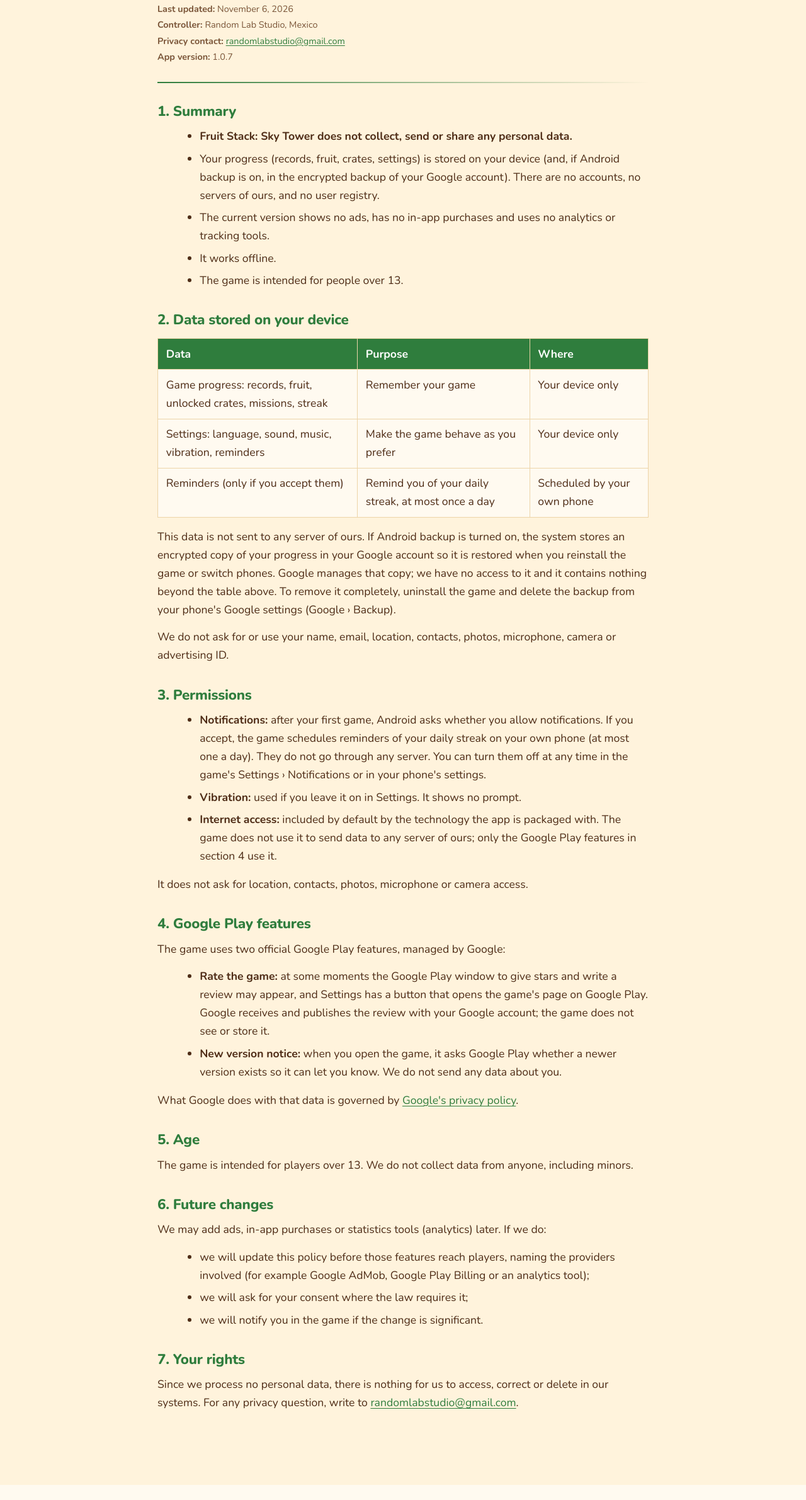
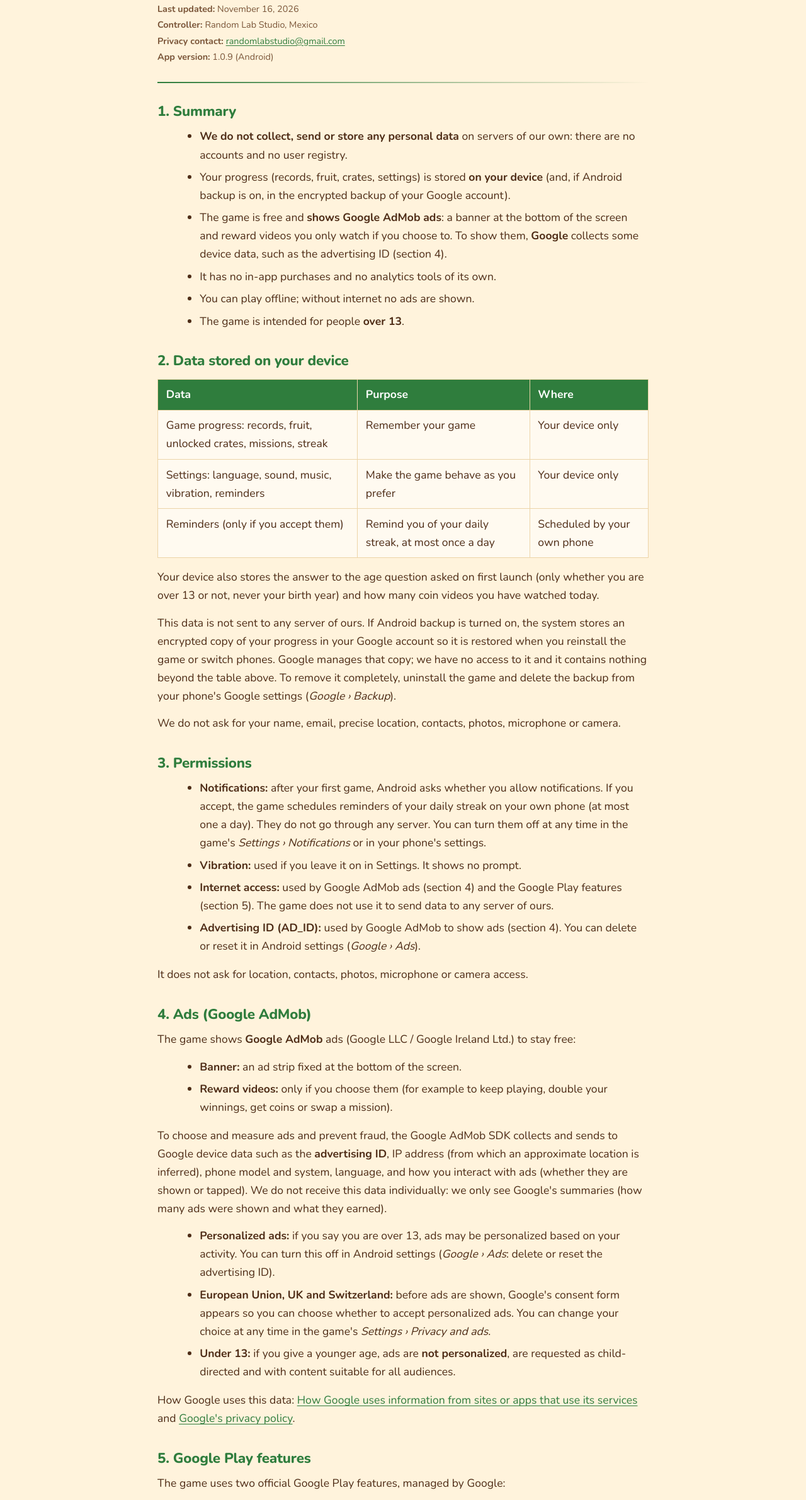
Before and after one commit to randomlabstudio/randomlabstudio.github.io, a plain HTML site: page fruit-stack/privacidad/index.html in a window 1280 px wide. Shown: the part 254-2636 px from the top of the page at 63% size. Drawn offline with Linux system fonts and the light colour scheme.

Commit message:
Política de Fruit Stack para la 1.0.9 con anuncios de Google AdMob, y app-ads.txt
Co-Authored-By: Claude Opus 5.5 <noreply@anthropic.com>

```diff
--- a/fruit-stack/privacidad/index.html
+++ b/fruit-stack/privacidad/index.html
@@ -4,7 +4,7 @@
 <meta charset="utf-8">
 <meta name="viewport" content="width=device-width, initial-scale=1">
 <title data-es="Política de privacidad · Fruit Stack: Sky Tower" data-en="Privacy Policy · Fruit Stack: Sky Tower">Política de privacidad · Fruit Stack: Sky Tower</title>
-<meta name="description" content="Política de privacidad de Fruit Stack: Sky Tower (Random Lab Studio): el juego no recoge, no envía y no comparte ningún dato personal." data-es="Política de privacidad de Fruit Stack: Sky Tower (Random Lab Studio): el juego no recoge, no envía y no comparte ningún dato personal." data-en="Privacy policy for Fruit Stack: Sky Tower (Random Lab Studio): the game does not collect, send or share any personal data.">
+<meta name="description" content="Política de privacidad de Fruit Stack: Sky Tower (Random Lab Studio): qué se guarda en tu dispositivo y qué datos usa Google AdMob para los anuncios." data-es="Política de privacidad de Fruit Stack: Sky Tower (Random Lab Studio): qué se guarda en tu dispositivo y qué datos usa Google AdMob para los anuncios." data-en="Privacy policy for Fruit Stack: Sky Tower (Random Lab Studio): what is stored on your device and what data Google AdMob uses for ads.">
 <meta name="theme-color" content="#0164BE">
 <meta name="color-scheme" content="light dark">
 <meta name="referrer" content="no-referrer">
@@ -20,7 +20,7 @@
 <meta property="og:type" content="website">
 <meta property="og:site_name" content="Random Lab Studio">
 <meta property="og:title" content="Política de privacidad · Fruit Stack: Sky Tower">
-<meta property="og:description" content="Política de privacidad de Fruit Stack: Sky Tower (Random Lab Studio): el juego no recoge, no envía y no comparte ningún dato personal.">
+<meta property="og:description" content="Política de privacidad de Fruit Stack: Sky Tower (Random Lab Studio): qué se guarda en tu dispositivo y qué datos usa Google AdMob para los anuncios.">
 <meta property="og:url" content="https://randomlabstudio.github.io/fruit-stack/privacidad/">
 <meta property="og:image" content="https://randomlabstudio.github.io/assets/img/fruit-stack/icon-512.png">
 <meta property="og:locale" content="es_MX">
@@ -52,18 +52,19 @@
     <h1>Política de privacidad — Fruit Stack: Sky Tower</h1>
     <div class="meta">
       <!-- FECHA DE ACTUALIZACIÓN (español): editar aquí y en el bloque English -->
-      <p><strong>Última actualización:</strong> <time datetime="2026-11-06">6 de noviembre de 2026</time></p>
+      <p><strong>Última actualización:</strong> <time datetime="2026-11-16">16 de noviembre de 2026</time></p>
       <p><strong>Responsable:</strong> Random Lab Studio, México</p>
       <p><strong>Contacto de privacidad:</strong> <a href="mailto:randomlabstudio@gmail.com">randomlabstudio@gmail.com</a></p>
-      <p><strong>Versión de la app:</strong> 1.0.7</p>
+      <p><strong>Versión de la app:</strong> 1.0.9 (Android)</p>
     </div>
     <section class="sec"><h2>1. Resumen</h2>
       <ul>
-        <li><strong>Fruit Stack: Sky Tower no recoge, no envía y no comparte ningún dato personal.</strong></li>
-        <li>Tu progreso (récords, fruta, cajas, ajustes) se guarda en tu dispositivo (y, si tienes activada la copia de seguridad de Android, en la copia cifrada de tu cuenta de Google). No hay cuentas, ni servidores nuestros, ni registro de usuarios.</li>
-        <li>La versión actual no muestra anuncios, no tiene compras dentro de la app y no usa herramientas de estadísticas ni de seguimiento.</li>
-        <li>Funciona sin conexión a internet.</li>
-        <li>El juego está dirigido a personas mayores de 13 años.</li>
+        <li><strong>Nosotros no recogemos, no enviamos y no guardamos ningún dato personal</strong> en servidores propios: no hay cuentas ni registro de usuarios.</li>
+        <li>Tu progreso (récords, fruta, cajas, ajustes) se guarda <strong>en tu dispositivo</strong> (y, si tienes activada la copia de seguridad de Android, en la copia cifrada de tu cuenta de Google).</li>
+        <li>El juego es gratis y <strong>muestra anuncios de Google AdMob</strong>: un banner abajo de la pantalla y vídeos con premio que solo ves si tú los eliges. Para mostrarlos, <strong>Google</strong> recoge algunos datos del dispositivo, como el identificador de publicidad (punto 4).</li>
+        <li>No tiene compras dentro de la app ni herramientas de estadísticas propias.</li>
+        <li>Se puede jugar sin conexión; sin internet no se muestran anuncios.</li>
+        <li>El juego está dirigido a personas <strong>mayores de 13 años</strong>.</li>
       </ul></section>
     <section class="sec"><h2>2. Datos que se guardan en tu dispositivo</h2>
       <div class="table-wrap"><table>
@@ -73,51 +74,62 @@
           <tr><td>Ajustes: idioma, sonido, música, vibración, recordatorios</td><td>Que el juego se comporte como prefieres</td><td>Solo en tu dispositivo</td></tr>
           <tr><td>Recordatorios (solo si los aceptas)</td><td>Avisarte de tu racha diaria, como mucho uno al día</td><td>Los programa tu propio teléfono</td></tr>
         </tbody></table></div>
-      <p>Estos datos no se envían a ningún servidor nuestro. Si tienes activada la copia de seguridad de Android, el sistema guarda una copia cifrada de tu progreso en tu cuenta de Google para que se recupere al reinstalar el juego o cambiar de móvil. Esa copia la gestiona Google, no tenemos acceso a ella y no contiene nada más que lo de esta tabla. Para borrarlo del todo, desinstala el juego y borra la copia desde los ajustes de Google del teléfono (Google › Copia de seguridad).</p>
-      <p>No pedimos ni usamos nombre, correo, ubicación, contactos, fotos, micrófono, cámara ni el identificador de publicidad.</p></section>
+      <p>También se guarda en tu dispositivo la respuesta a la pregunta de edad del primer inicio (solo si eres mayor de 13 años o no, nunca tu año de nacimiento) y cuántos vídeos de monedas has visto hoy.</p>
+      <p>Estos datos no se envían a ningún servidor nuestro. Si tienes activada la copia de seguridad de Android, el sistema guarda una copia cifrada de tu progreso en tu cuenta de Google para que se recupere al reinstalar el juego o cambiar de móvil. Esa copia la gestiona Google, no tenemos acceso a ella y no contiene nada más que lo de esta tabla. Para borrarlo del todo, desinstala el juego y borra la copia desde los ajustes de Google del teléfono (<em>Google › Copia de seguridad</em>).</p>
+      <p>No pedimos nombre, correo, ubicación precisa, contactos, fotos, micrófono ni cámara.</p></section>
     <section class="sec"><h2>3. Permisos</h2>
       <ul>
-        <li><strong>Notificaciones:</strong> al terminar tu primera partida, Android te pregunta si permites las notificaciones. Si aceptas, el juego programa en tu propio teléfono recordatorios de tu racha diaria (como mucho uno al día). No pasan por ningún servidor. Puedes quitarlas cuando quieras en Ajustes › Notificaciones del juego o en los ajustes del teléfono.</li>
+        <li><strong>Notificaciones:</strong> al terminar tu primera partida, Android te pregunta si permites las notificaciones. Si aceptas, el juego programa en tu propio teléfono recordatorios de tu racha diaria (como mucho uno al día). No pasan por ningún servidor. Puedes quitarlas cuando quieras en <em>Ajustes › Notificaciones</em> del juego o en los ajustes del teléfono.</li>
         <li><strong>Vibración:</strong> se usa si la dejas activada en Ajustes. No pide ningún aviso.</li>
-        <li><strong>Acceso a internet:</strong> lo incluye por defecto la tecnología con la que se empaqueta la app. El juego no lo usa para enviar datos a ningún servidor nuestro; solo lo usan las funciones de Google Play del punto 4.</li>
+        <li><strong>Acceso a internet:</strong> lo usan los anuncios de Google AdMob (punto 4) y las funciones de Google Play (punto 5). El juego no lo usa para enviar datos a ningún servidor nuestro.</li>
+        <li><strong>Identificador de publicidad (AD_ID):</strong> lo usa Google AdMob para mostrar anuncios (punto 4). Puedes borrarlo o restablecerlo en los ajustes de Android (<em>Google › Anuncios</em>).</li>
       </ul>
       <p>No pide acceso a ubicación, contactos, fotos, micrófono ni cámara.</p></section>
-    <section class="sec"><h2>4. Funciones de Google Play</h2>
+    <section class="sec"><h2>4. Anuncios (Google AdMob)</h2>
+      <p>El juego muestra anuncios de <strong>Google AdMob</strong> (Google LLC / Google Ireland Ltd.) para mantenerse gratis:</p>
+      <ul>
+        <li><strong>Banner:</strong> una franja de anuncio fija abajo de la pantalla.</li>
+        <li><strong>Vídeos con premio:</strong> solo si tú los eliges (por ejemplo, para seguir jugando, duplicar lo ganado, conseguir monedas o cambiar una misión).</li>
+      </ul>
+      <p>Para elegir y medir los anuncios y evitar fraudes, el SDK de Google AdMob recoge y envía a Google datos del dispositivo como el <strong>identificador de publicidad</strong>, la dirección IP (de la que se deduce una ubicación aproximada), el modelo y sistema del teléfono, el idioma, y cómo interactúas con los anuncios (si se muestran o se tocan). Nosotros no recibimos esos datos de forma individual: solo vemos resúmenes de Google (cuántos anuncios se mostraron y cuánto generaron).</p>
+      <ul>
+        <li><strong>Anuncios personalizados:</strong> si indicas que eres mayor de 13 años, los anuncios pueden ser personalizados según tu actividad. Puedes desactivarlo en los ajustes de Android (<em>Google › Anuncios</em>: borrar o restablecer el identificador de publicidad).</li>
+        <li><strong>Unión Europea, Reino Unido y Suiza:</strong> antes de mostrar anuncios aparece el formulario de consentimiento de Google, donde eliges si aceptas anuncios personalizados. Puedes cambiar tu elección cuando quieras en <em>Ajustes › Privacidad y anuncios</em> del juego.</li>
+        <li><strong>Menores de 13 años:</strong> si indicas una edad menor, los anuncios <strong>no son personalizados</strong>, se piden marcados como dirigidos a menores y con contenido apto para todos los públicos.</li>
+      </ul>
+      <p>Cómo usa Google estos datos: <a href="https://policies.google.com/technologies/partner-sites" rel="noopener">Cómo usa Google la información de los sitios o aplicaciones que utilizan sus servicios</a> y <a href="https://policies.google.com/privacy" rel="noopener">política de privacidad de Google</a>.</p></section>
+    <section class="sec"><h2>5. Funciones de Google Play</h2>
       <p>El juego usa dos funciones oficiales de Google Play, que gestiona Google:</p>
       <ul>
-        <li><strong>Valorar el juego:</strong> en algunos momentos puede aparecer la ventana de Google Play para poner estrellas y escribir una reseña, y en Ajustes hay un botón que abre la página del juego en Google Play. La valoración la recibe y publica Google con tu cuenta de Google; el juego no la ve ni la guarda.</li>
+        <li><strong>Valorar el juego:</strong> en algunos momentos puede aparecer la ventana de Google Play para poner estrellas y escribir una reseña, y en <em>Ajustes</em> hay un botón que abre la página del juego en Google Play. La valoración la recibe y publica Google con tu cuenta de Google; el juego no la ve ni la guarda.</li>
         <li><strong>Aviso de versión nueva:</strong> al abrir el juego, se pregunta a Google Play si hay una versión más nueva para avisarte. No enviamos ningún dato tuyo.</li>
       </ul>
       <p>Lo que Google hace con esos datos se rige por la <a href="https://policies.google.com/privacy" rel="noopener">política de privacidad de Google</a>.</p></section>
-    <section class="sec"><h2>5. Edad</h2>
-      <p>El juego está pensado para mayores de 13 años. No recogemos datos de nadie, tampoco de menores.</p></section>
-    <section class="sec"><h2>6. Cambios futuros</h2>
-      <p>Más adelante podríamos añadir anuncios, compras dentro de la app o herramientas de estadísticas (analítica). Si lo hacemos:</p>
-      <ul>
-        <li>actualizaremos esta política antes de que esas funciones lleguen a los jugadores, con la fecha y los proveedores que intervengan (por ejemplo, Google AdMob, Google Play Billing o una herramienta de analítica);</li>
-        <li>pediremos tu consentimiento cuando la ley lo exija;</li>
-        <li>avisaremos dentro del juego si el cambio es importante.</li>
-      </ul></section>
-    <section class="sec"><h2>7. Tus derechos</h2>
-      <p>Como no tratamos datos personales, no tenemos nada que acceder, rectificar o suprimir en nuestros sistemas. Si tienes cualquier duda sobre privacidad, escríbenos a <a href="mailto:randomlabstudio@gmail.com">randomlabstudio@gmail.com</a>.</p></section>
+    <section class="sec"><h2>6. Edad</h2>
+      <p>El juego está pensado para <strong>mayores de 13 años</strong>. Al primer inicio te preguntamos el año de nacimiento solo para saber si eres mayor de 13 (no se guarda el año). Si indicas una edad menor puedes jugar igual, con anuncios no personalizados y aptos para menores (punto 4).</p></section>
+    <section class="sec"><h2>7. Cambios futuros</h2>
+      <p>Si añadimos compras dentro de la app u otros servicios, actualizaremos esta política <strong>antes</strong> de que lleguen a los jugadores, con la fecha y los proveedores que intervengan (por ejemplo, Google Play Billing), y pediremos tu consentimiento cuando la ley lo exija.</p></section>
+    <section class="sec"><h2>8. Tus derechos</h2>
+      <p>Nosotros no guardamos datos personales tuyos, así que no tenemos nada que acceder, rectificar o suprimir en nuestros sistemas. Para los datos que recoge Google con los anuncios, puedes borrar o restablecer tu identificador de publicidad en los ajustes de Android y gestionar tu cuenta en <a href="https://myadcenter.google.com" rel="noopener">myadcenter.google.com</a>. Si tienes cualquier duda sobre privacidad, escríbenos a <a href="mailto:randomlabstudio@gmail.com">randomlabstudio@gmail.com</a>.</p></section>
   </article>
 
   <article data-l="en" lang="en">
     <h1>Privacy Policy — Fruit Stack: Sky Tower</h1>
     <div class="meta">
       <!-- UPDATE DATE (English): edit here and in the Español block -->
-      <p><strong>Last updated:</strong> <time datetime="2026-11-06">November 6, 2026</time></p>
+      <p><strong>Last updated:</strong> <time datetime="2026-11-16">November 16, 2026</time></p>
       <p><strong>Controller:</strong> Random Lab Studio, Mexico</p>
       <p><strong>Privacy contact:</strong> <a href="mailto:randomlabstudio@gmail.com">randomlabstudio@gmail.com</a></p>
-      <p><strong>App version:</strong> 1.0.7</p>
+      <p><strong>App version:</strong> 1.0.9 (Android)</p>
     </div>
     <section class="sec"><h2>1. Summary</h2>
       <ul>
-        <li><strong>Fruit Stack: Sky Tower does not collect, send or share any personal data.</strong></li>
-        <li>Your progress (records, fruit, crates, settings) is stored on your device (and, if Android backup is on, in the encrypted backup of your Google account). There are no accounts, no servers of ours, and no user registry.</li>
-        <li>The current version shows no ads, has no in-app purchases and uses no analytics or tracking tools.</li>
-        <li>It works offline.</li>
-        <li>The game is intended for people over 13.</li>
+        <li><strong>We do not collect, send or store any personal data</strong> on servers of our own: there are no accounts and no user registry.</li>
+        <li>Your progress (records, fruit, crates, settings) is stored <strong>on your device</strong> (and, if Android backup is on, in the encrypted backup of your Google account).</li>
+        <li>The game is free and <strong>shows Google AdMob ads</strong>: a banner at the bottom of the screen and reward videos you only watch if you choose to. To show them, <strong>Google</strong> collects some device data, such as the advertising ID (section 4).</li>
+        <li>It has no in-app purchases and no analytics tools of its own.</li>
+        <li>You can play offline; without internet no ads are shown.</li>
+        <li>The game is intended for people <strong>over 13</strong>.</li>
       </ul></section>
     <section class="sec"><h2>2. Data stored on your device</h2>
       <div class="table-wrap"><table>
@@ -127,33 +139,43 @@
           <tr><td>Settings: language, sound, music, vibration, reminders</td><td>Make the game behave as you prefer</td><td>Your device only</td></tr>
           <tr><td>Reminders (only if you accept them)</td><td>Remind you of your daily streak, at most once a day</td><td>Scheduled by your own phone</td></tr>
         </tbody></table></div>
-      <p>This data is not sent to any server of ours. If Android backup is turned on, the system stores an encrypted copy of your progress in your Google account so it is restored when you reinstall the game or switch phones. Google manages that copy; we have no access to it and it contains nothing beyond the table above. To remove it completely, uninstall the game and delete the backup from your phone's Google settings (Google › Backup).</p>
-      <p>We do not ask for or use your name, email, location, contacts, photos, microphone, camera or advertising ID.</p></section>
+      <p>Your device also stores the answer to the age question asked on first launch (only whether you are over 13 or not, never your birth year) and how many coin videos you have watched today.</p>
+      <p>This data is not sent to any server of ours. If Android backup is turned on, the system stores an encrypted copy of your progress in your Google account so it is restored when you reinstall the game or switch phones. Google manages that copy; we have no access to it and it contains nothing beyond the table above. To remove it completely, uninstall the game and delete the backup from your phone's Google settings (<em>Google › Backup</em>).</p>
+      <p>We do not ask for your name, email, precise location, contacts, photos, microphone or camera.</p></section>
     <section class="sec"><h2>3. Permissions</h2>
       <ul>
-        <li><strong>Notifications:</strong> after your first game, Android asks whether you allow notifications. If you accept, the game schedules reminders of your daily streak on your own phone (at most one a day). They do not go through any server. You can turn them off at any time in the game's Settings › Notifications or in your phone's settings.</li>
+        <li><strong>Notifications:</strong> after your first game, Android asks whether you allow notifications. If you accept, the game schedules reminders of your daily streak on your own phone (at most one a day). They do not go through any server. You can turn them off at any time in the game's <em>Settings › Notifications</em> or in your phone's settings.</li>
         <li><strong>Vibration:</strong> used if you leave it on in Settings. It shows no prompt.</li>
-        <li><strong>Internet access:</strong> included by default by the technology the app is packaged with. The game does not use it to send data to any server of ours; only the Google Play features in section 4 use it.</li>
+        <li><strong>Internet access:</strong> used by Google AdMob ads (section 4) and the Google Play features (section 5). The game does not use it to send data to any server of ours.</li>
+        <li><strong>Advertising ID (AD_ID):</strong> used by Google AdMob to show ads (section 4). You can delete or reset it in Android settings (<em>Google › Ads</em>).</li>
       </ul>
       <p>It does not ask for location, contacts, photos, microphone or camera access.</p></section>
-    <section class="sec"><h2>4. Google Play features</h2>
+    <section class="sec"><h2>4. Ads (Google AdMob)</h2>
+      <p>The game shows <strong>Google AdMob</strong> ads (Google LLC / Google Ireland Ltd.) to stay free:</p>
+      <ul>
+        <li><strong>Banner:</strong> an ad strip fixed at the bottom of the screen.</li>
+        <li><strong>Reward videos:</strong> only if you choose them (for example to keep playing, double your winnings, get coins or swap a mission).</li>
+      </ul>
+      <p>To choose and measure ads and prevent fraud, the Google AdMob SDK collects and sends to Google device data such as the <strong>advertising ID</strong>, IP address (from which an approximate location is inferred), phone model and system, language, and how you interact with ads (whether they are shown or tapped). We do not receive this data individually: we only see Google's summaries (how many ads were shown and what they earned).</p>
+      <ul>
+        <li><strong>Personalized ads:</strong> if you say you are over 13, ads may be personalized based on your activity. You can turn this off in Android settings (<em>Google › Ads</em>: delete or reset the advertising ID).</li>
+        <li><strong>European Union, UK and Switzerland:</strong> before ads are shown, Google's consent form appears so you can choose whether to accept personalized ads. You can change your choice at any time in the game's <em>Settings › Privacy and ads</em>.</li>
+        <li><strong>Under 13:</strong> if you give a younger age, ads are <strong>not personalized</strong>, are requested as child-directed and with content suitable for all audiences.</li>
+      </ul>
+      <p>How Google uses this data: <a href="https://policies.google.com/technologies/partner-sites" rel="noopener">How Google uses information from sites or apps that use its services</a> and <a href="https://policies.google.com/privacy" rel="noopener">Google's privacy policy</a>.</p></section>
+    <section class="sec"><h2>5. Google Play features</h2>
       <p>The game uses two official Google Play features, managed by Google:</p>
       <ul>
-        <li><strong>Rate the game:</strong> at some moments the Google Play window to give stars and write a review may appear, and Settings has a button that opens the game's page on Google Play. Google receives and publishes the review with your Google account; the game does not see or store it.</li>
+        <li><strong>Rate the game:</strong> at some moments the Google Play window to give stars and write a review may appear, and <em>Settings</em> has a button that opens the game's page on Google Play. Google receives and publishes the review with your Google account; the game does not see or store it.</li>
         <li><strong>New version notice:</strong> when you open the game, it asks Google Play whether a newer version exists so it can let you know. We do not send any data about you.</li>
       </ul>
       <p>What Google does with that data is governed by <a href="https://policies.google.com/privacy" rel="noopener">Google's privacy policy</a>.</p></section>
-    <section class="sec"><h2>5. Age</h2>
-      <p>The game is intended for players over 13. We do not collect data from anyone, including minors.</p></section>
-    <section class="sec"><h2>6. Future changes</h2>
-      <p>We may add ads, in-app purchases or statistics tools (analytics) later. If we do:</p>
-      <ul>
-        <li>we will update this policy before those features reach players, naming the providers involved (for example Google AdMob, Google Play Billing or an analytics tool);</li>
-        <li>we will ask for your consent where the law requires it;</li>
-        <li>we will notify you in the game if the change is significant.</li>
-      </ul></section>
-    <section class="sec"><h2>7. Your rights</h2>
-      <p>Since we process no personal data, there is nothing for us to access, correct or delete in our systems. For any privacy question, write to <a href="mailto:randomlabstudio@gmail.com">randomlabstudio@gmail.com</a>.</p></section>
+    <section class="sec"><h2>6. Age</h2>
+      <p>The game is intended for players <strong>over 13</strong>. On first launch we ask your birth year only to know whether you are over 13 (the year is not stored). If you give a younger age you can still play, with non-personalized, child-appropriate ads (section 4).</p></section>
+    <section class="sec"><h2>7. Future changes</h2>
+      <p>If we add in-app purchases or other services, we will update this policy <strong>before</strong> they reach players, naming the date and providers involved (for example Google Play Billing), and we will ask for your consent where the law requires it.</p></section>
+    <section class="sec"><h2>8. Your rights</h2>
+      <p>We do not store personal data about you, so there is nothing for us to access, correct or delete in our systems. For the data Google collects with ads, you can delete or reset your advertising ID in Android settings and manage your account at <a href="https://myadcenter.google.com" rel="noopener">myadcenter.google.com</a>. For any privacy question, write to <a href="mailto:randomlabstudio@gmail.com">randomlabstudio@gmail.com</a>.</p></section>
   </article>
 </div></div>
 </main>
```
Also changed, not shown: app-ads.txt (added).
